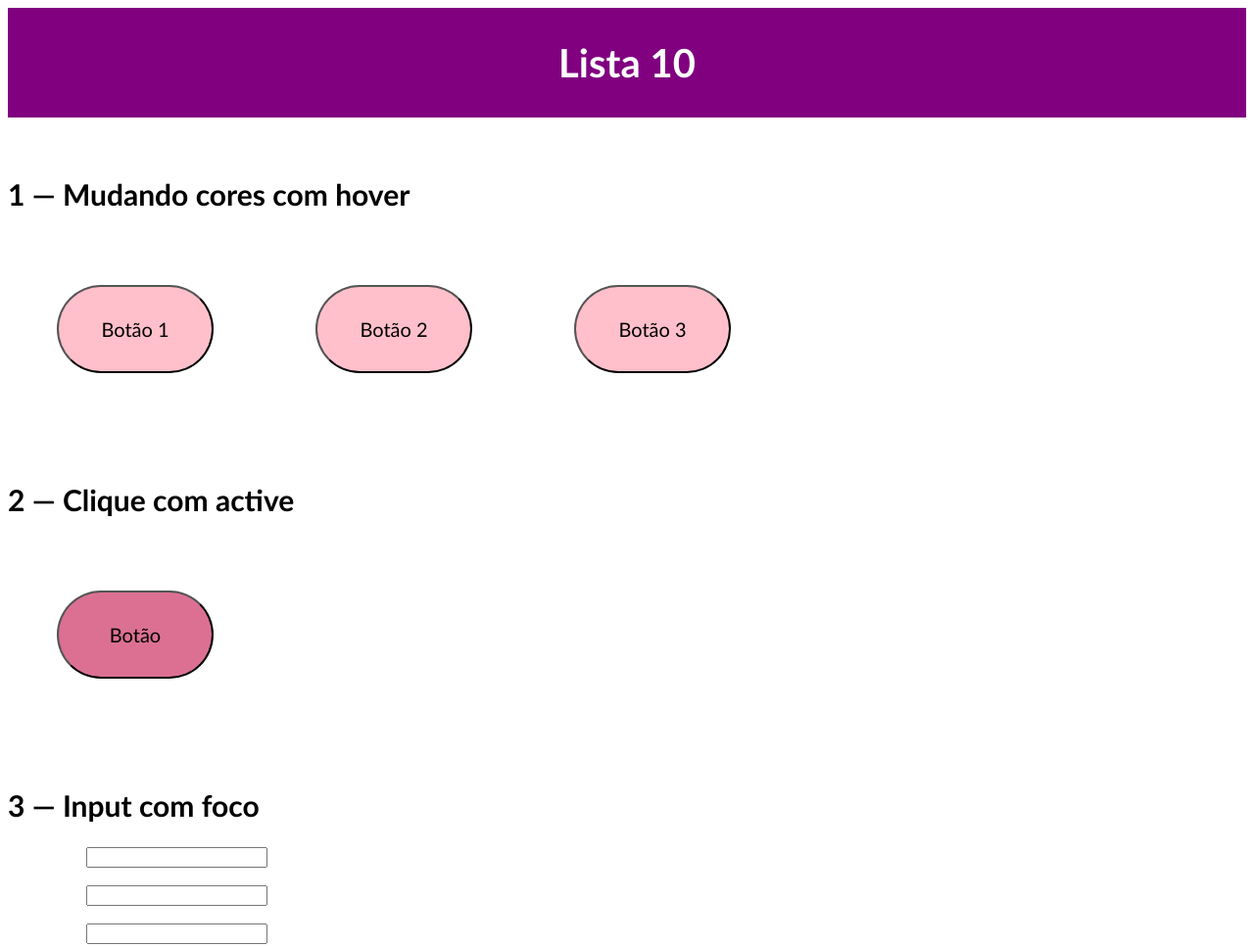
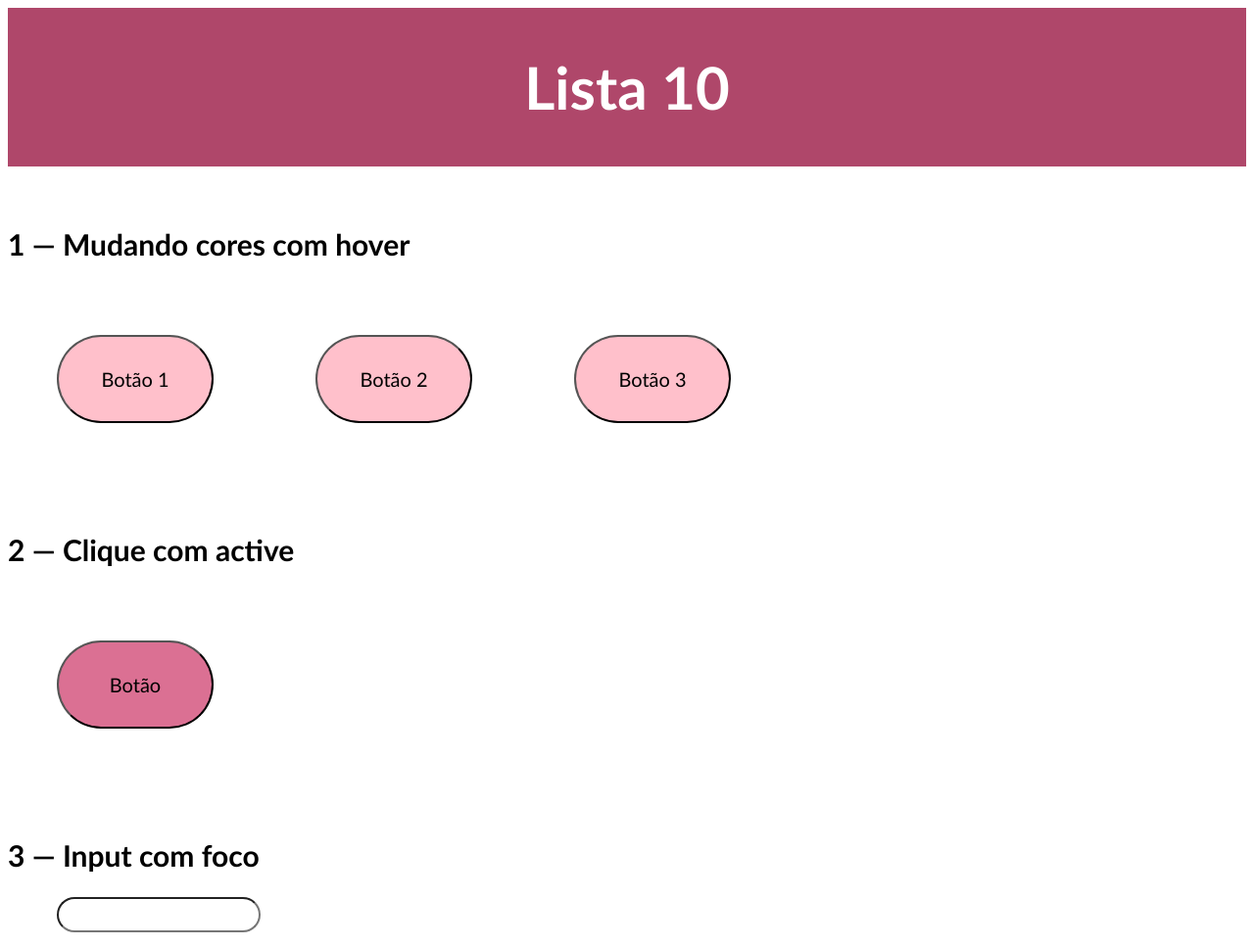
Before and after one commit to anaarouca/html, a plain HTML site: page Projetos/lista10/index.html in a window 1280 px wide. Shown: the top 967 px of the page at 98% size. Drawn offline with Linux system fonts and the light colour scheme.

Commit message:
Lista 10 - PseudoClasses

```diff
--- a/Projetos/lista10/index.html
+++ b/Projetos/lista10/index.html
@@ -27,9 +27,9 @@
     <!-- 3 -->
     <br><br><br>
     <h2>3 — Input com foco</h2>
-    <input type="text"> <br> <br>
-    <input type="text"> <br> <br>
-    <input type="text"> <br> <br>
+    <input class="tres" type="text"> <br> <br>
+    <input class="tres" type="text"> <br> <br>
+    <input class="tres" type="text"> <br> <br>
 
 
     <!-- 4 -->
--- a/Projetos/lista10/style.css
+++ b/Projetos/lista10/style.css
@@ -17,11 +17,11 @@ p {
 }
 
 header{
-    background-color:purple;
+    background-color:rgb(175, 71, 106);
     color: white;
     display: flex;
     justify-content: center;
-    font-size: 20px;
+    font-size: 30px;
     padding: 5px 40px;
     font-family: 'Gill Sans', 'Gill Sans MT', Calibri, 'Trebuchet MS', sans-serif;
 }
@@ -44,17 +44,22 @@ header{
     width: 120px;
     height: 60px;
 }
+input{
+    width: 200px;
+    height: 30px;
+    border-radius: 30px;
+}
+/* 3 */
 
-/* 3 */
-input{
-     margin-left: 80px;
-}
 input:focus {
     border: 2px solid purple;
     outline: none;
     box-shadow: 5px 5px 10px grey;
 
-}
+   }
+   .tres{
+    margin-left: 50px;
+   }
 
 /* 4 */
 .card{
@@ -114,10 +119,11 @@ section{
 /* 7 */
 .confirmar{
     width: 200px;
-    height: 30px;
+    height: 50px;
     border-radius: 30px;
     transition: 0.5s ease;
-    margin: 20px;
+    margin-top: 30px;
+    margin-bottom: 20px;
 }
 
 .confirmar:hover{
@@ -127,7 +133,7 @@ section{
     transform: scale(0.8);
 }
 .forms{
-    margin-left:50px;
+    margin-left:30px;
     font-family: 'Gill Sans', 'Gill Sans MT', Calibri, 'Trebuchet MS', sans-serif;
    background-color: pink;
    width: 400px;
```
